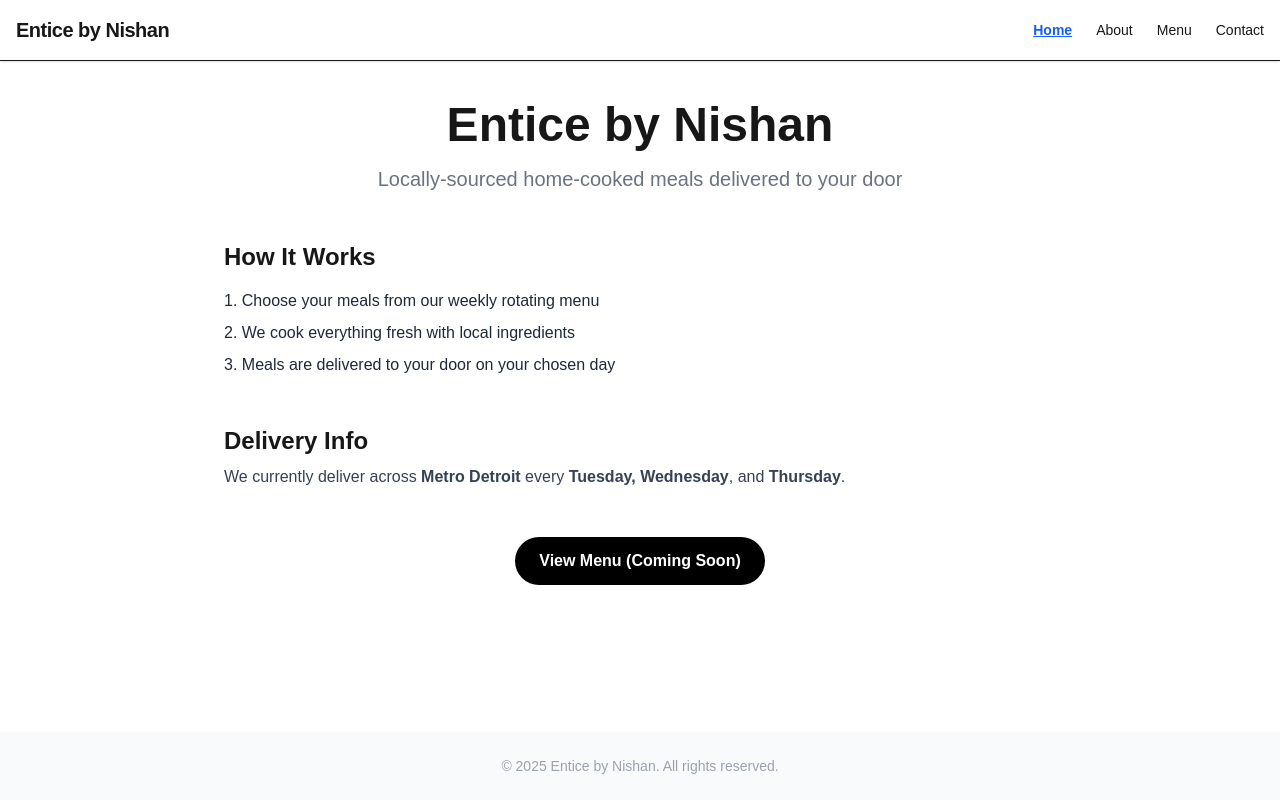
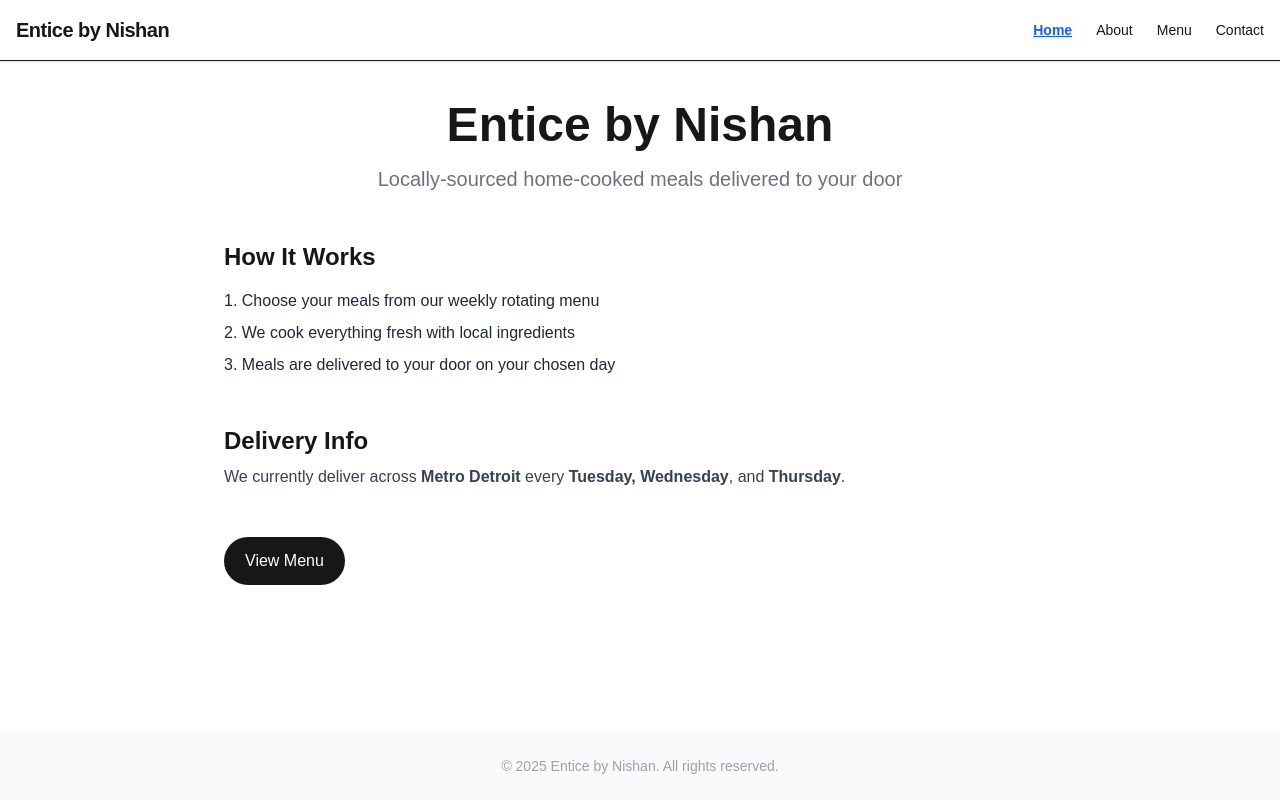
Before and after one commit to vinitbadiani/enticebynishan, a Next.js app: page / in a window 1280 px wide. Built offline with nearby package versions, Linux system fonts and the light colour scheme.

Commit message:
Update home page style and link for View Menu

```diff
--- a/pages/index.tsx
+++ b/pages/index.tsx
@@ -1,3 +1,4 @@
+import Link from 'next/link'
 export default function Home() {
   return (
     <div className="px-4 sm:px-8 py-10 max-w-4xl mx-auto">
@@ -27,9 +28,11 @@
       </section>
 
       <div className="text-center">
-        <button className="bg-black text-white px-6 py-3 rounded-full font-semibold text-sm sm:text-base hover:scale-105 hover:bg-gray-800 transition-all duration-200">
-          View Menu (Coming Soon)
-        </button>
+        <Link href="/menu" passHref>
+          <button className="rounded-full border border-solid border-transparent transition-colors flex items-center justify-center bg-foreground text-background gap-2 hover:bg-[#383838] dark:hover:bg-[#ccc] font-medium text-sm sm:text-base h-10 sm:h-12 px-4 sm:px-5 sm:w-auto">
+            View Menu
+          </button>
+        </Link>
       </div>
     </div>
   );
```
